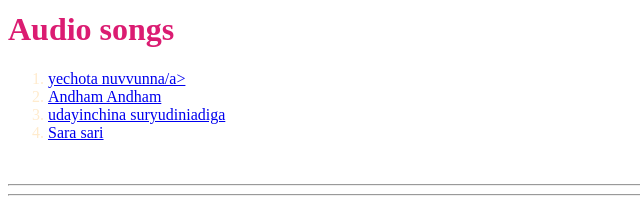
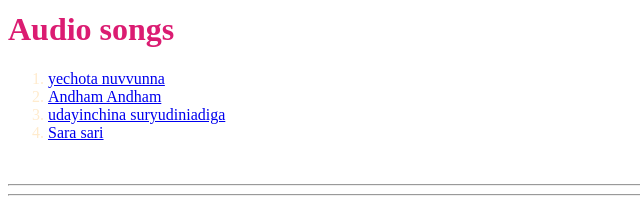
Before and after one commit to psathwik-AIML/music, a plain HTML site: page index.html in a window 1280 px wide. Shown: the part 154-368 px from the top of the page, 0-640 px from the left. Drawn offline with Linux system fonts and the light colour scheme.

Commit message:
Update index.html

```diff
--- a/index.html
+++ b/index.html
@@ -20,7 +20,7 @@
         <hr>
         <h1>Audio songs</h1>
         <ol>
-            <li><a href="audio1.html">yechota nuvvunna/a></li>
+            <li><a href="audio1.html">yechota nuvvunna</a></li>
             <li><a href="audio2.html">Andham Andham</a></li>
             <li><a href="audio3.html">udayinchina suryudiniadiga</a></li>
             <li><a href="audio4.html">Sara sari</a></li>
```
